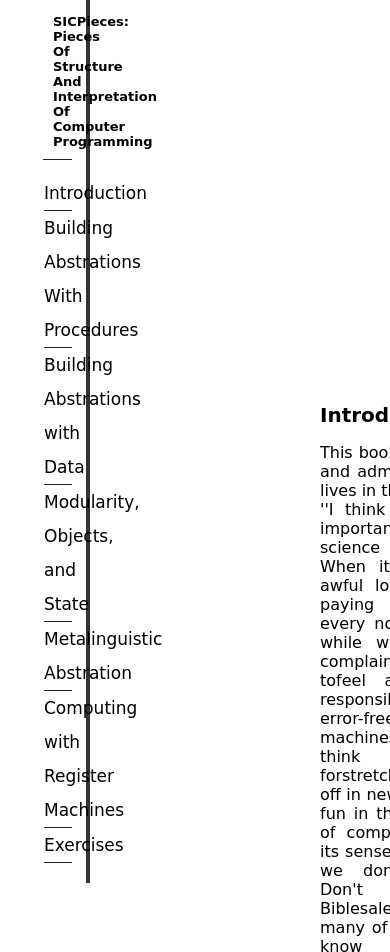
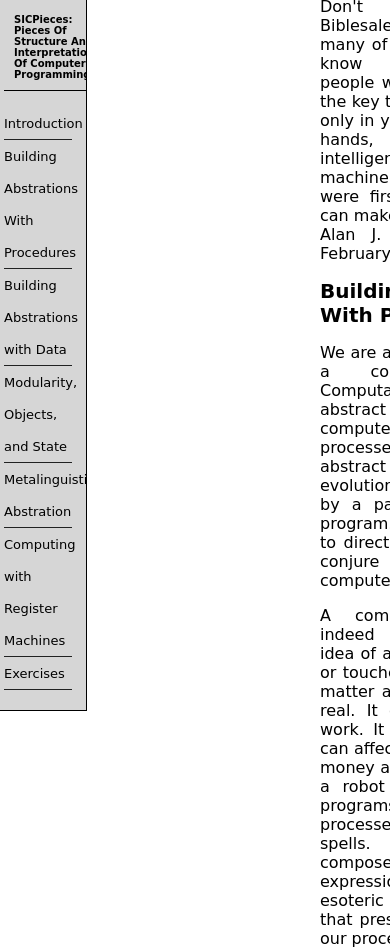
Before and after one commit to CamilaBodack/web-design-projects, a website: page technical_documentation_page/index.html in a window 390 px wide. Shown: the top 952 px of the page. Drawn offline with Linux system fonts and the light colour scheme; a web font is replaced by a local one.

Commit message:
add media max width 600px;

```diff
--- a/technical_documentation_page/css/style.css
+++ b/technical_documentation_page/css/style.css
@@ -1,7 +1,7 @@
 html, body{
     margin: 0;
     width: 100%;
-    max-height: auto;
+    height: auto;
     background-color: rgb(255, 255, 255);
     font-family: 'Milonga', cursive;
 }
@@ -88,3 +88,54 @@
     margin: auto;
     width: auto;
 }
+
+@media(max-width:600px){
+    html, body{
+        max-width: 100%;
+        height: 100%;
+        margin: 0;
+    }
+    #nav-bar{
+        display: block;
+        position: fixed;
+        max-width: auto;
+        height: auto;
+        margin-left: auto;
+        margin-right: auto;
+        border-right: 1px solid rgb(0, 0, 0);
+        border-bottom:  1px solid rgb(0, 0, 0);
+        background-color: rgb(214, 214, 214);
+        overflow: scroll;
+    }
+    #nav-bar header{
+        display:flex;
+        width: 100%;
+        max-height:  100%;
+        text-align: left;
+        font-size: 10px;
+        margin: 0;
+        border-bottom: 1px solid rgb(0, 0, 0);
+        font-weight: bold;
+        color: rgb(0, 0, 0);
+    }
+    #nav-bar ul{
+        margin-top: 1em;
+        margin-left: -2.5em;
+        width: auto;
+        height: auto;
+    }
+    #nav-bar li{
+        list-style: none;
+        padding: 0;
+        margin-left: 0;
+        margin-right: 10px;
+        line-height: 2;
+        border-bottom: 1px solid rgb(33, 34, 34);
+    }
+    #nav-bar a{
+        font-size: 13px;
+        text-align: center;
+        text-decoration: none;
+        color: rgb(0, 0, 0);
+    }
+}
```
